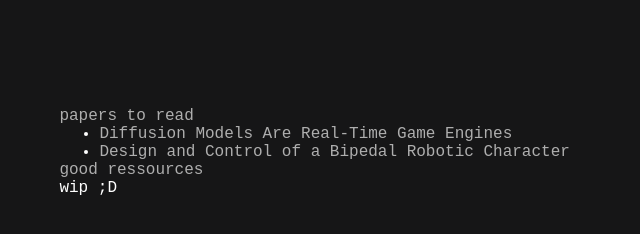
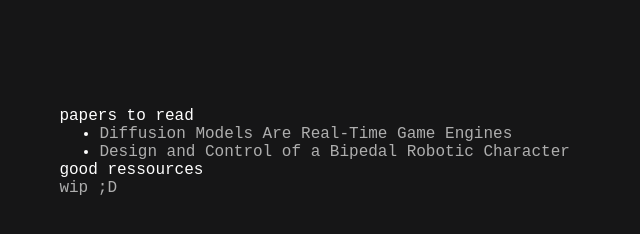
Before and after one commit to tayheau/tayheau.github.io, a Jekyll site: the page to_read.html, which Jekyll copies as it is, in a window 1280 px wide. Shown: the part 493-727 px from the top of the page, without its empty margins (319-959 px from the left). Built offline with Jekyll 4.4.1, drawn with Linux system fonts in a browser that asks for light colours.

```diff
--- a/to_read.html
+++ b/to_read.html
@@ -47,13 +47,13 @@
     <div id="container">
         <a href="https://tayheau.github.io">< previous</a>
         <pre id="ascii"></pre>
-        <p>papers to read</p>
+        papers to read
         <ul>
             <li> <a href="https://arxiv.org/abs/2408.14837#">Diffusion Models Are Real-Time Game Engines</a> </li>
             <li> <a href="https://la.disneyresearch.com/wp-content/uploads/BD_X_paper.pdf">Design and Control of a Bipedal Robotic Character</a></li>
         </ul>
-        <p>good ressources</p>
-            wip ;D
+        good ressources
+            <p>wip ;D</p>
     </div>
 
 
```
